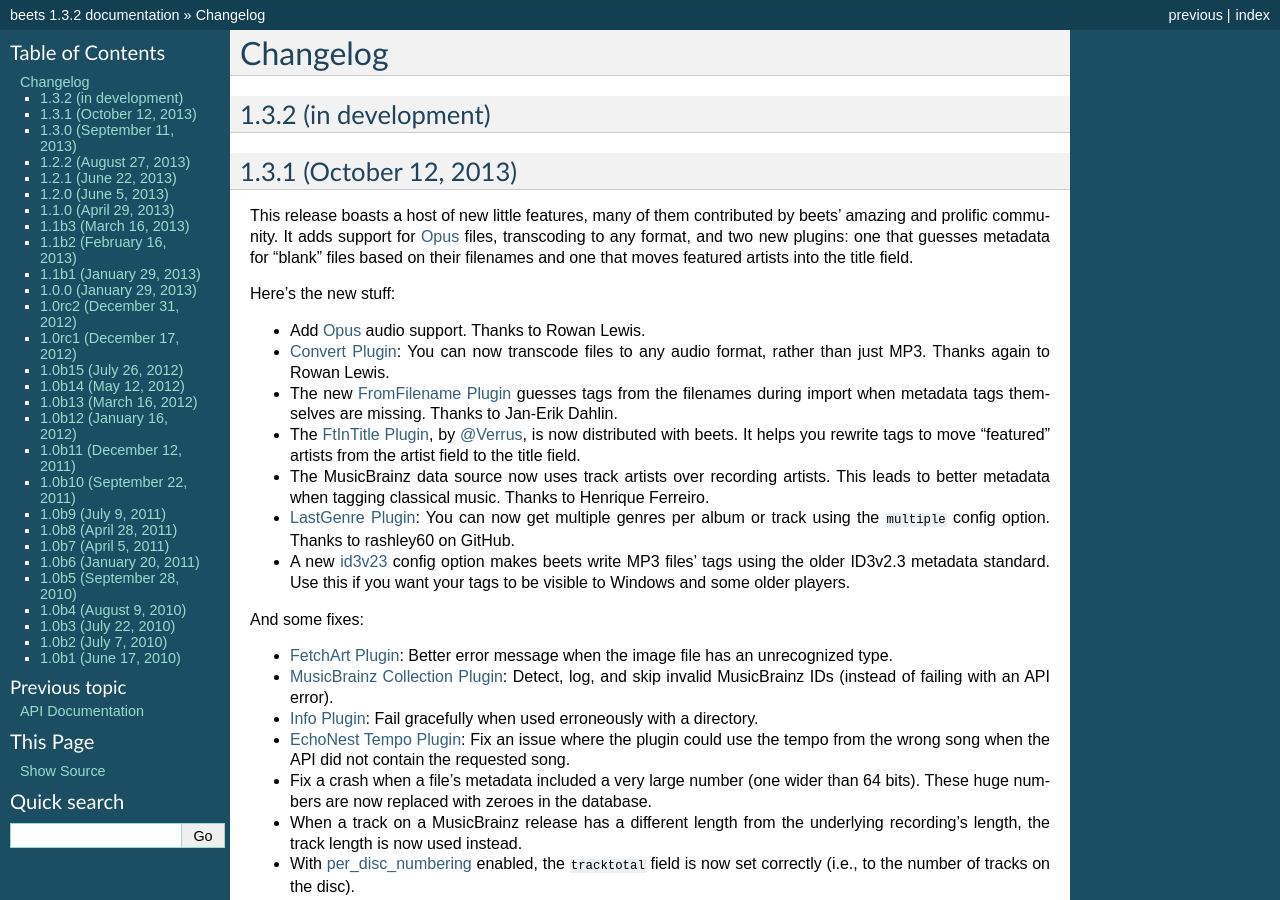
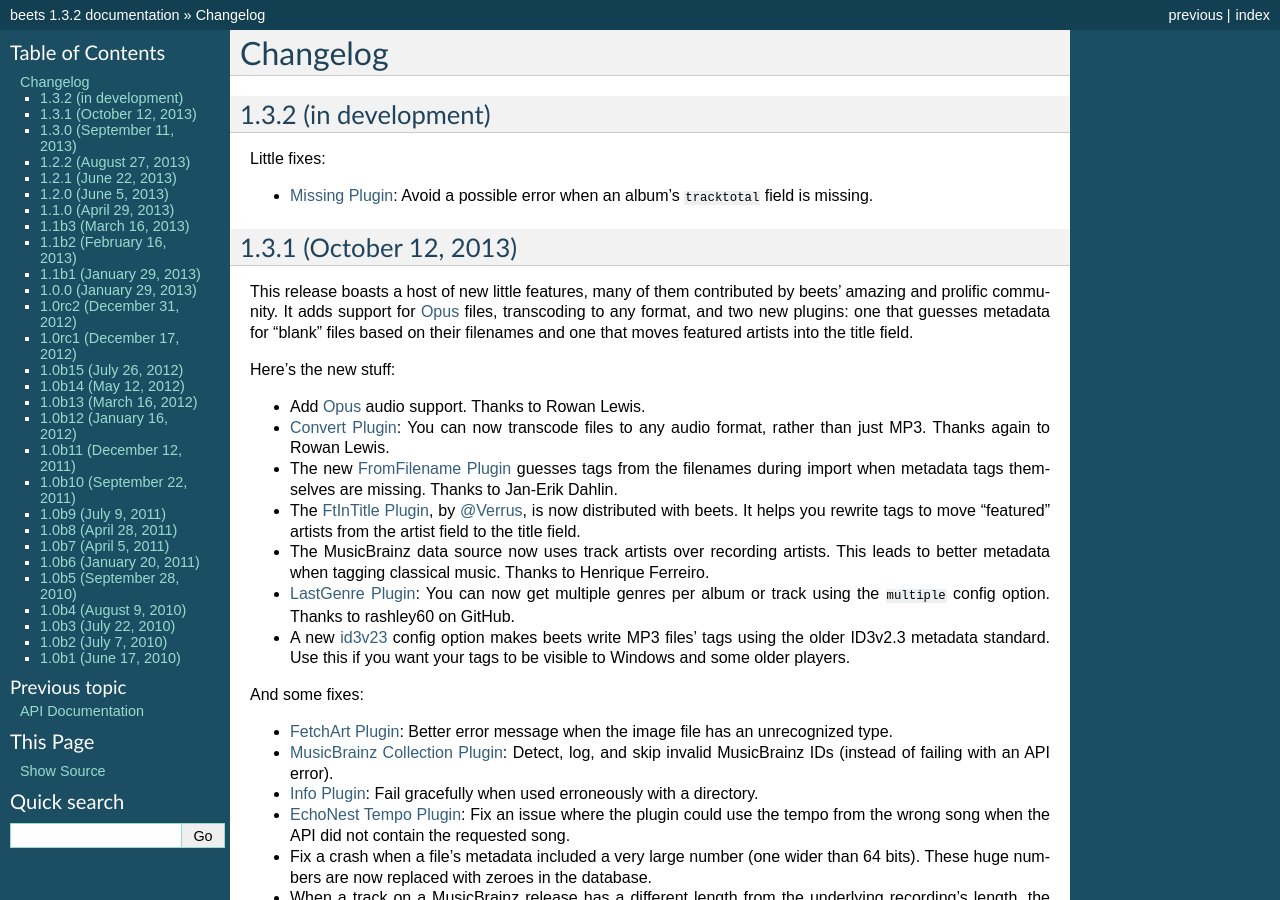
Before and after one commit to google-code-export/beets, a Sphinx documentation site: the page built from docs/changelog.rst, in a window 1280 px wide and 900 px high. Built offline with Sphinx 7.4.7, drawn with Linux system fonts in a browser that asks for light colours.

```diff
--- a/docs/changelog.rst
+++ b/docs/changelog.rst
@@ -4,6 +4,10 @@
 1.3.2 (in development)
 ----------------------
 
+Little fixes:
+
+* :doc:`/plugins/missing`: Avoid a possible error when an album's
+  ``tracktotal`` field is missing.
 
 1.3.1 (October 12, 2013)
 ------------------------
```
Also changed, not shown: 1 other file.
